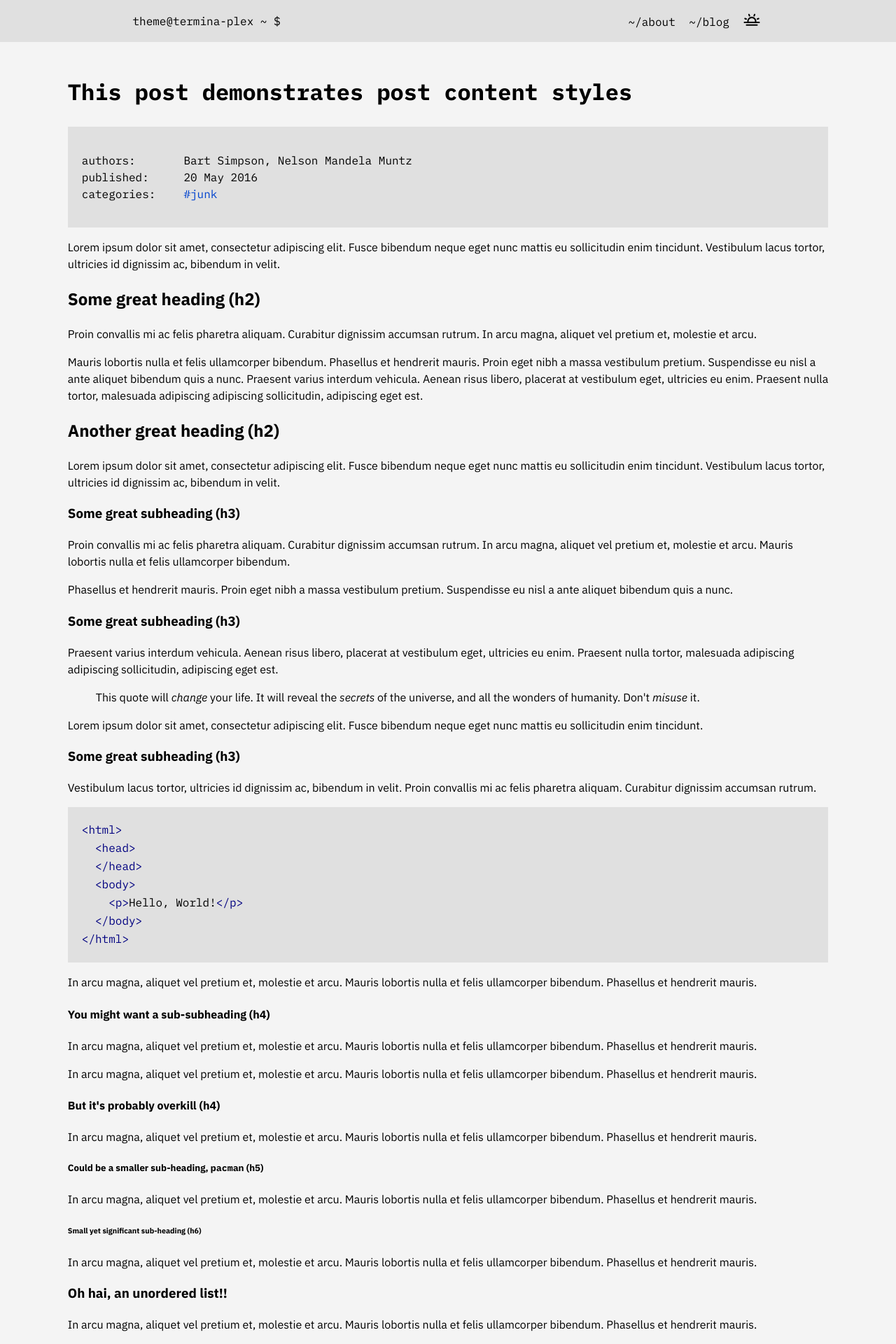
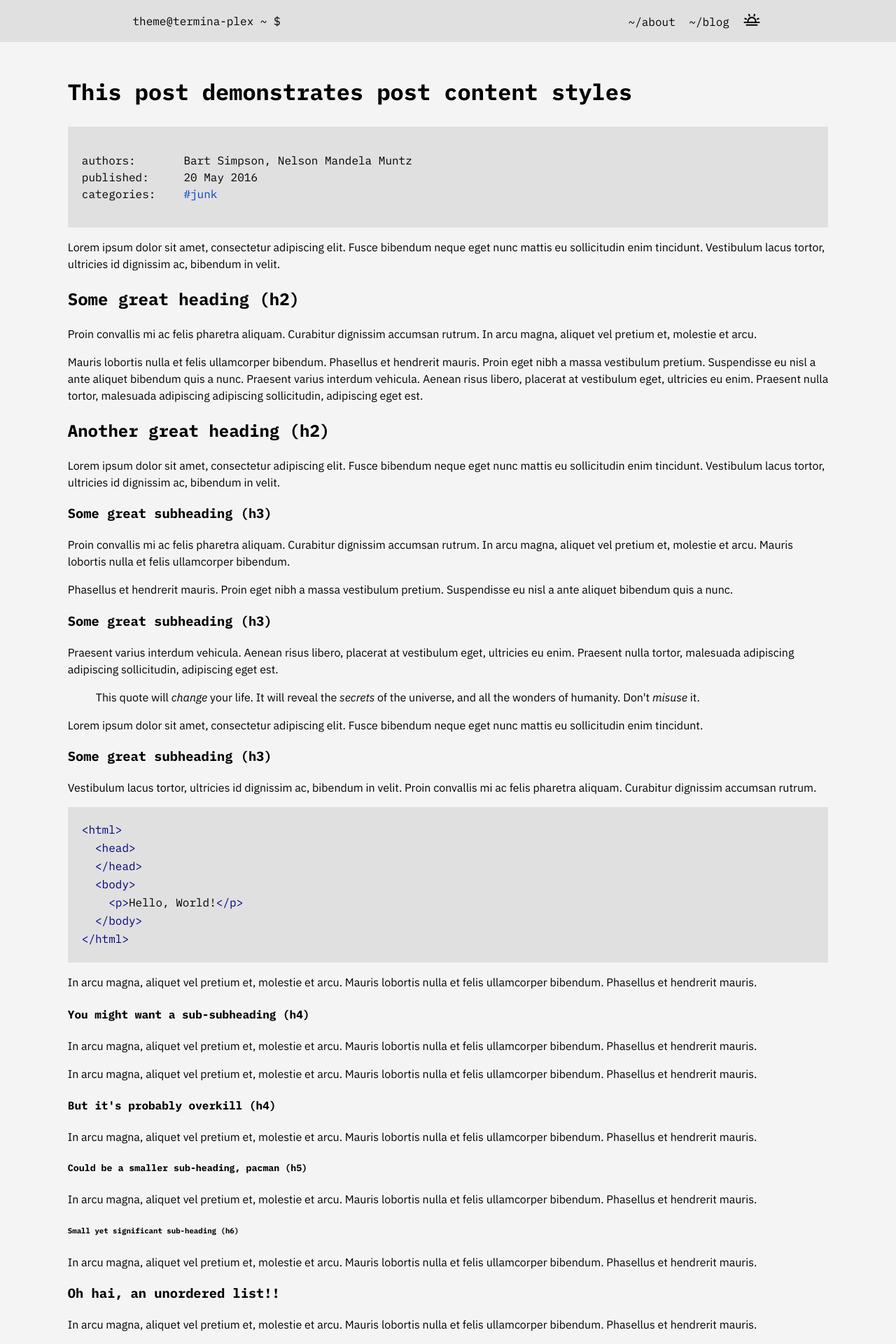
Before and after one commit to questionlp/termina-plex, a Jekyll site: the page built from _posts/2016-05-20-this-post-demonstrates-post-content-styles.md, in a window 1280 px wide. Shown: the top 1920 px of the page at 70% size. Built offline with Jekyll 4.4.1, drawn with Linux system fonts in a browser that asks for light colours.

Commit message:
Correctly apply $header-font-family across h1-h6

```diff
--- a/_sass/termina-plex/layout/posts.scss
+++ b/_sass/termina-plex/layout/posts.scss
@@ -26,9 +26,6 @@
 
 .postHeader {
   overflow: hidden;
-  h1, h2, h3, h4, h5, h6 {
-    font-family: $header-font-family;
-  }
 }
 
 .postsList {
--- a/_sass/termina-plex/pages/base.scss
+++ b/_sass/termina-plex/pages/base.scss
@@ -47,6 +47,10 @@
   }
 }
 
+h1, h2, h3, h4, h5, h6 {
+  font-family: $header-font-family;
+}
+
 article {
   font-size: #{$base-font-size};
 }
```
Also changed, not shown: termina-plex.gemspec.
